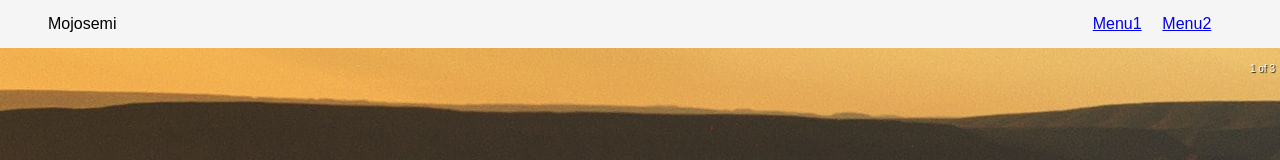
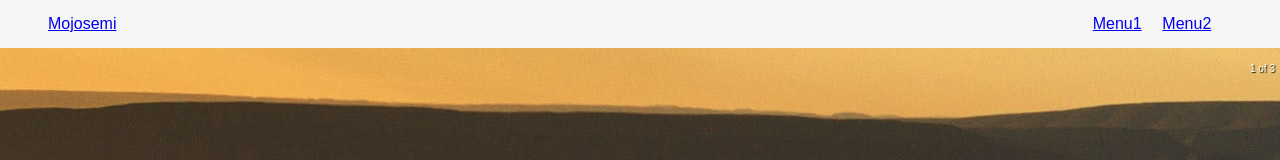
Before and after one commit to rizqyn9/mojosemi, a React (Vite) app: page / in a window 1280 px wide. Shown: the top 160 px of the page. Built offline with nearby package versions, Linux system fonts and the light colour scheme.

Commit message:
feat: maul

```diff
--- a/src/components/Nav.tsx
+++ b/src/components/Nav.tsx
@@ -5,7 +5,7 @@ const links: string[] = ["Menu1", "Menu2"]
 export default function Nav() {
     return (
         <nav>
-            <div className="logo">Mojosemi</div>
+            <Link to={"/"} className="logo">Mojosemi</Link>
             <div className="nav-link-container">
                 {
                     links.map((val, i) => <Link to={val} key={i}>{val}</Link>)
```
